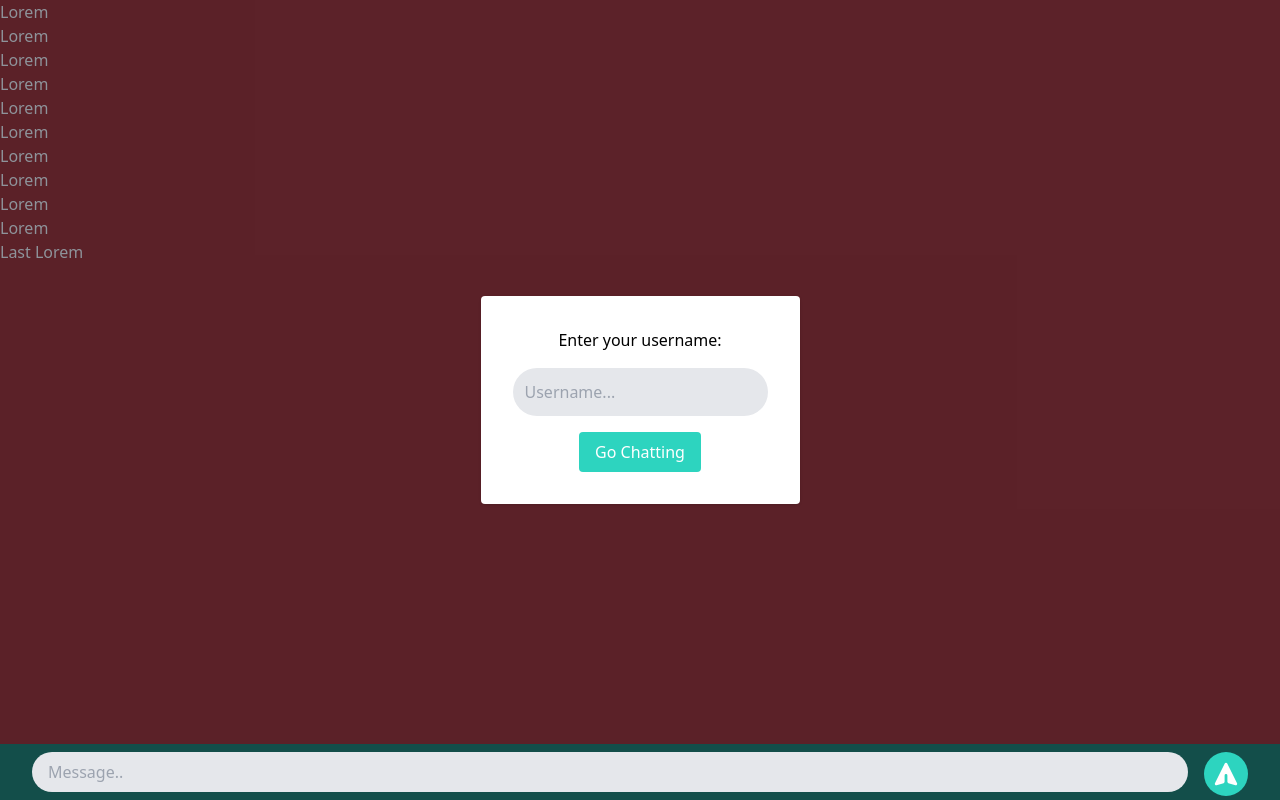
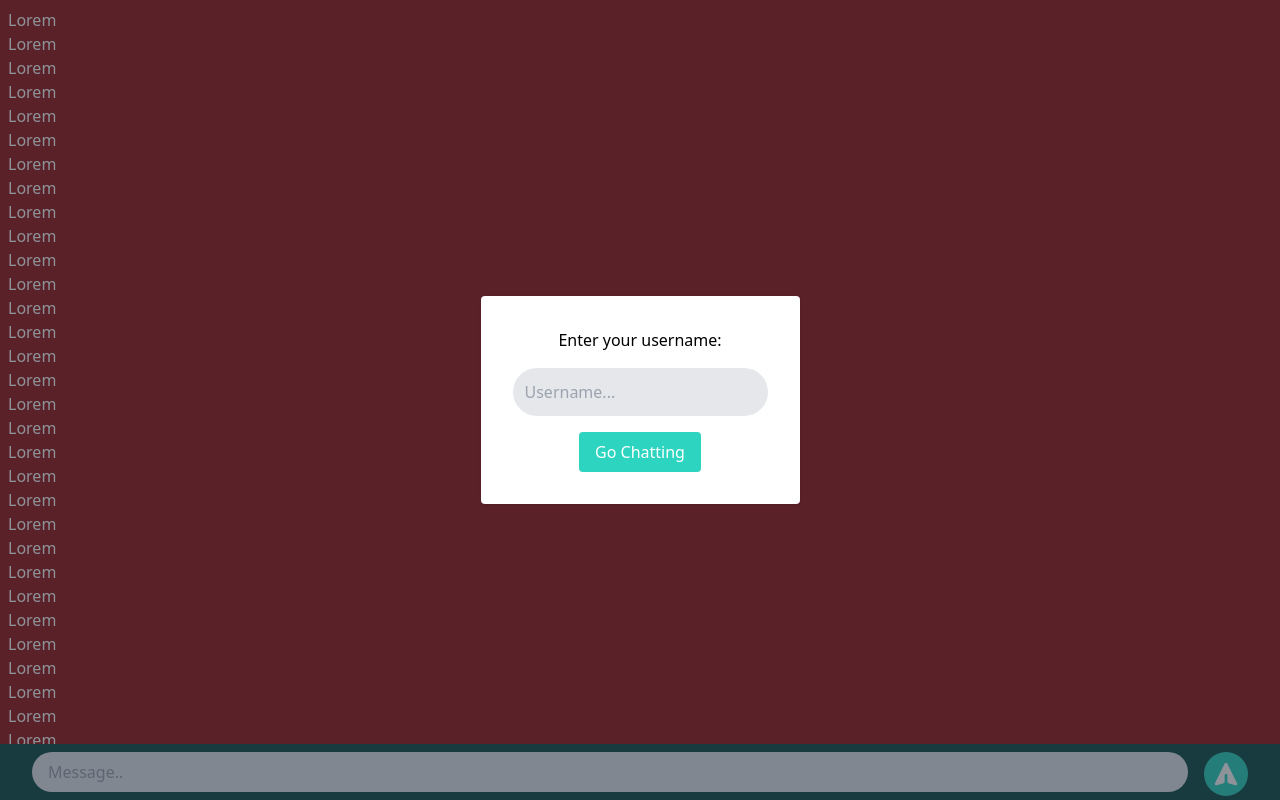
Before and after one commit to zein3/simplechat-client, a React (Create React App) app: page / in a window 1280 px wide. Built offline with nearby package versions, Linux system fonts and the light colour scheme.

Commit message:
progress on UI

```diff
--- a/src/App.js
+++ b/src/App.js
@@ -5,6 +5,8 @@ import InputBox from './components/InputBox'
 
 const App = () => {
   const username = useSelector(state => state.username.value);
+
+  //document.body.classList.add('');
 
   return (
     <div>
--- a/src/components/LoginModal.js
+++ b/src/components/LoginModal.js
@@ -18,7 +18,7 @@ const LoginModal = () => {
   }
 
   return (
-    <div className="h-screen w-full absolute flex items-center justify-center bg-gray-800/50">
+    <div className="h-screen w-full absolute flex items-center justify-center bg-gray-800/50 z-50">
       <div className="bg-white rounded shadow p-8 m-4 max-w-xs max-h-full text-center">
         <div className="mb-4">
           <h2>Enter your username:</h2>
--- a/src/components/MessageWindow.js
+++ b/src/components/MessageWindow.js
@@ -1,11 +1,11 @@
 const MessageWindow = () => {
   return (
-    <div class="h-screen w-full flex flex-col">
-      <div class="grow w-full bg-red-800 text-white overflow-y-auto">
+    <div class="pb-14 h-screen w-full">
+      <div class="p-2 h-full w-full bg-red-800 text-white overflow-y-auto">
 
         {(() => {
           const x = [];
-          for (let i = 0; i < 10; i++) {
+          for (let i = 0; i < 50; i++) {
             x.push(<p key={i}>Lorem</p>)
           }
           return x;
@@ -13,8 +13,6 @@ const MessageWindow = () => {
         <p>Last Lorem</p>
 
       </div>
-      <div class="h-14 w-full bg-blue-800">
-      </div>
     </div>
   )
 }
```
